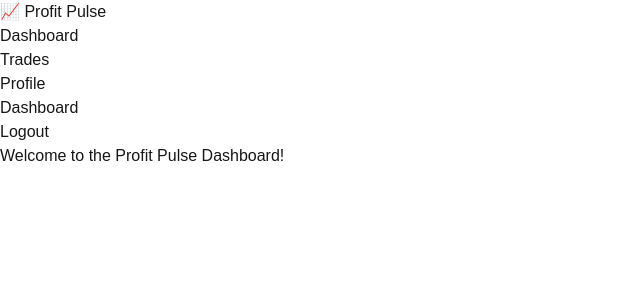
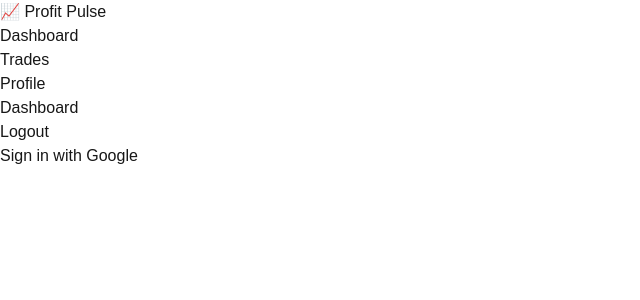
Before and after one commit to jackosei/profitpulse-nextjs, a Next.js app: page / in a window 1280 px wide. Shown: the top 300 px of the page, without its empty margins (0-640 px from the left). Built offline with nearby package versions, Linux system fonts and the light colour scheme; no server answers.

Commit message:
Setup Firebase Auth with Google Sign-In and TypeScript fixes

```diff
--- a/package.json
+++ b/package.json
@@ -9,6 +9,7 @@
     "lint": "next lint"
   },
   "dependencies": {
+    "firebase": "^11.3.1",
     "next": "15.1.7",
     "react": "^19.0.0",
     "react-dom": "^19.0.0"
--- a/src/app/page.tsx
+++ b/src/app/page.tsx
@@ -1,8 +1,9 @@
+import Login from "@/components/Login";
+
 export default function Home() {
   return (
-    <div>
-      <h2>Welcome to the Profit Pulse Dashboard!</h2>
-      {/* Add more dashboard content here */}
+    <div className="flex justify-center items-center h-screen">
+      <Login />
     </div>
   );
 }
--- /dev/null
+++ b/src/components/Login.tsx
@@ -0,0 +1,37 @@
+"use client";
+
+import { signInWithGoogle, logout } from "@/firebase/auth";
+import { useState } from "react";
+import { User } from "firebase/auth";
+
+export default function Login() {
+  const [user, setUser] = useState<User | null>(null);
+
+  const handleSignIn = async () => {
+    const userData = await signInWithGoogle();
+    setUser(userData as User);
+  };
+
+  return (
+    <div className="flex flex-col items-center space-y-4">
+      {user ? (
+        <>
+          <p>Welcome, {user.displayName}</p>
+          <button
+            className="px-4 py-2 bg-red-500 text-white rounded"
+            onClick={logout}
+          >
+            Logout
+          </button>
+        </>
+      ) : (
+        <button
+          className="px-4 py-2 bg-blue-500 text-white rounded"
+          onClick={handleSignIn}
+        >
+          Sign in with Google
+        </button>
+      )}
+    </div>
+  );
+}
--- /dev/null
+++ b/src/firebase/auth.ts
@@ -0,0 +1,21 @@
+import { GoogleAuthProvider, signInWithPopup, signOut } from "firebase/auth";
+import { auth } from "./config";
+
+const provider = new GoogleAuthProvider();
+
+export const signInWithGoogle = async () => {
+  try {
+    const result = await signInWithPopup(auth, provider);
+    return result.user;
+  } catch (error) {
+    console.error("Google Sign-In Error:", error);
+  }
+};
+
+export const logout = async () => {
+  try {
+    await signOut(auth);
+  } catch (error) {
+    console.error("Logout Error:", error);
+  }
+};
--- /dev/null
+++ b/src/firebase/config.ts
@@ -0,0 +1,15 @@
+import { initializeApp } from "firebase/app";
+import { getAuth } from "firebase/auth";
+
+const firebaseConfig = {
+  apiKey: process.env.NEXT_PUBLIC_FIREBASE_API_KEY,
+  authDomain: process.env.NEXT_PUBLIC_FIREBASE_AUTH_DOMAIN,
+  projectId: process.env.NEXT_PUBLIC_FIREBASE_PROJECT_ID,
+  storageBucket: process.env.NEXT_PUBLIC_FIREBASE_STORAGE_BUCKET,
+  messagingSenderId: process.env.NEXT_PUBLIC_FIREBASE_MESSAGING_SENDER_ID,
+  appId: process.env.NEXT_PUBLIC_FIREBASE_APP_ID,
+};
+
+const app = initializeApp(firebaseConfig);
+export const auth = getAuth(app);
+export default app;
```
Also changed, not shown: 1 other file (tests, documents, lock files or other folders).
